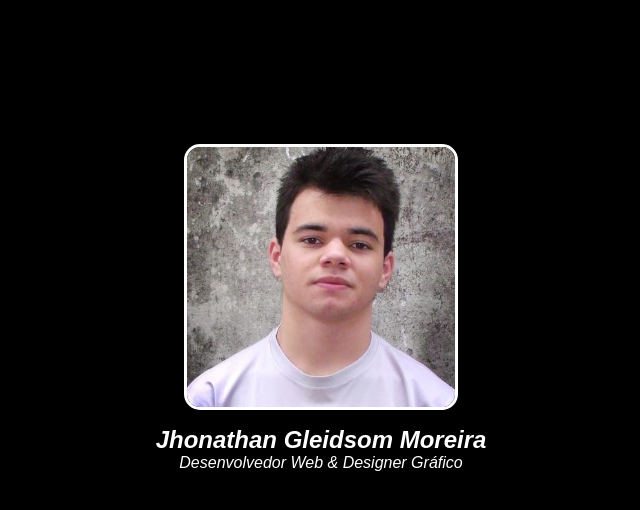
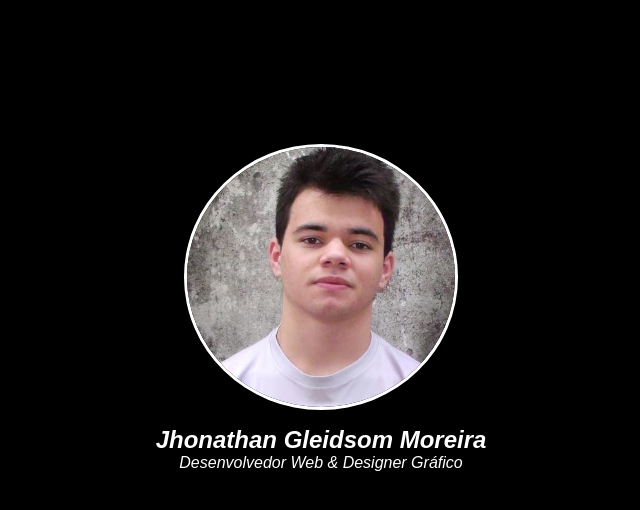
Before and after one commit to nathangmoreira/nathangmoreira.github.io, a PHP site: page / in a window 1280 px wide. Shown: the top 510 px of the page, without its empty margins (319-959 px from the left). Run offline with PHP 8.4, Linux system fonts and the light colour scheme.

Commit message:
Foto de perfil totalmente redonda

```diff
--- a/estilo.css
+++ b/estilo.css
@@ -26,7 +26,7 @@ body{
 
 #foto img{
     width: 30%;
-    border-radius: 1em;
+    border-radius: 100%;
     border: solid white 0.2em;
     margin-bottom: 1em;
 }
```
